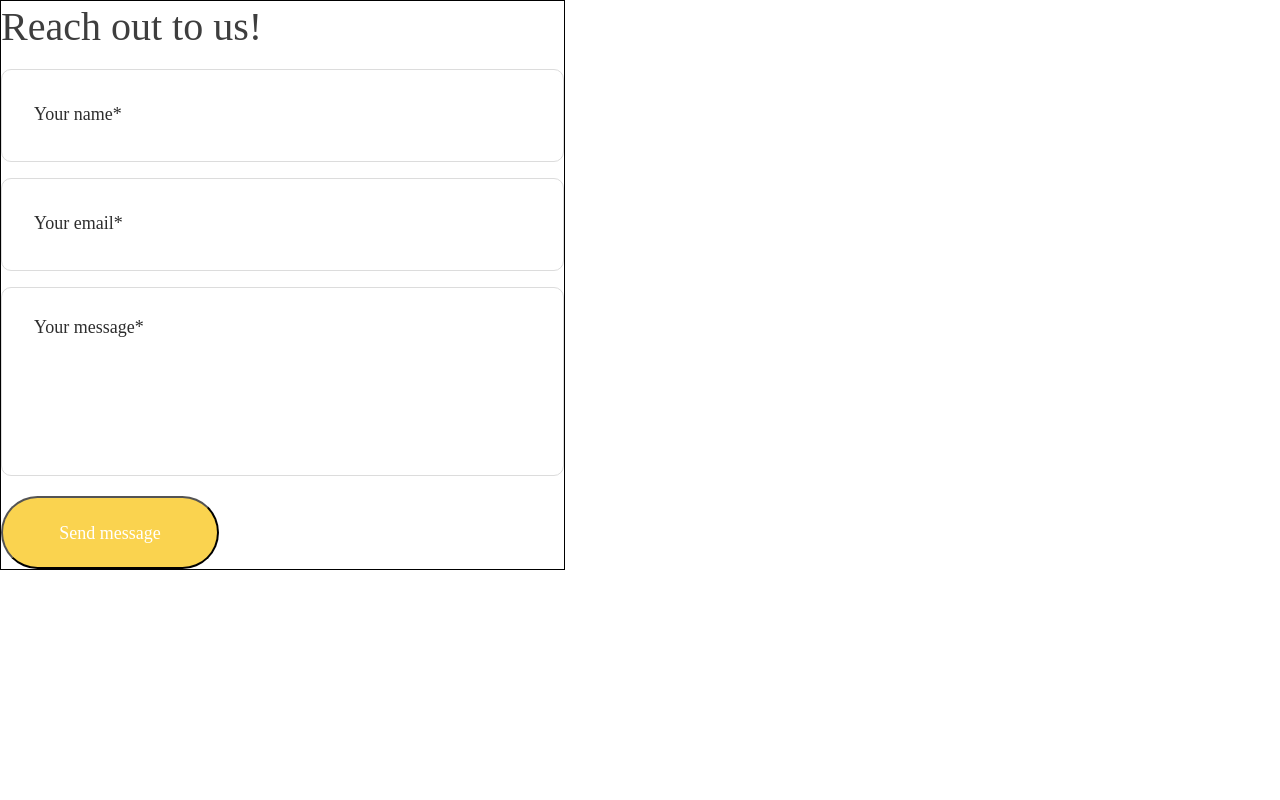
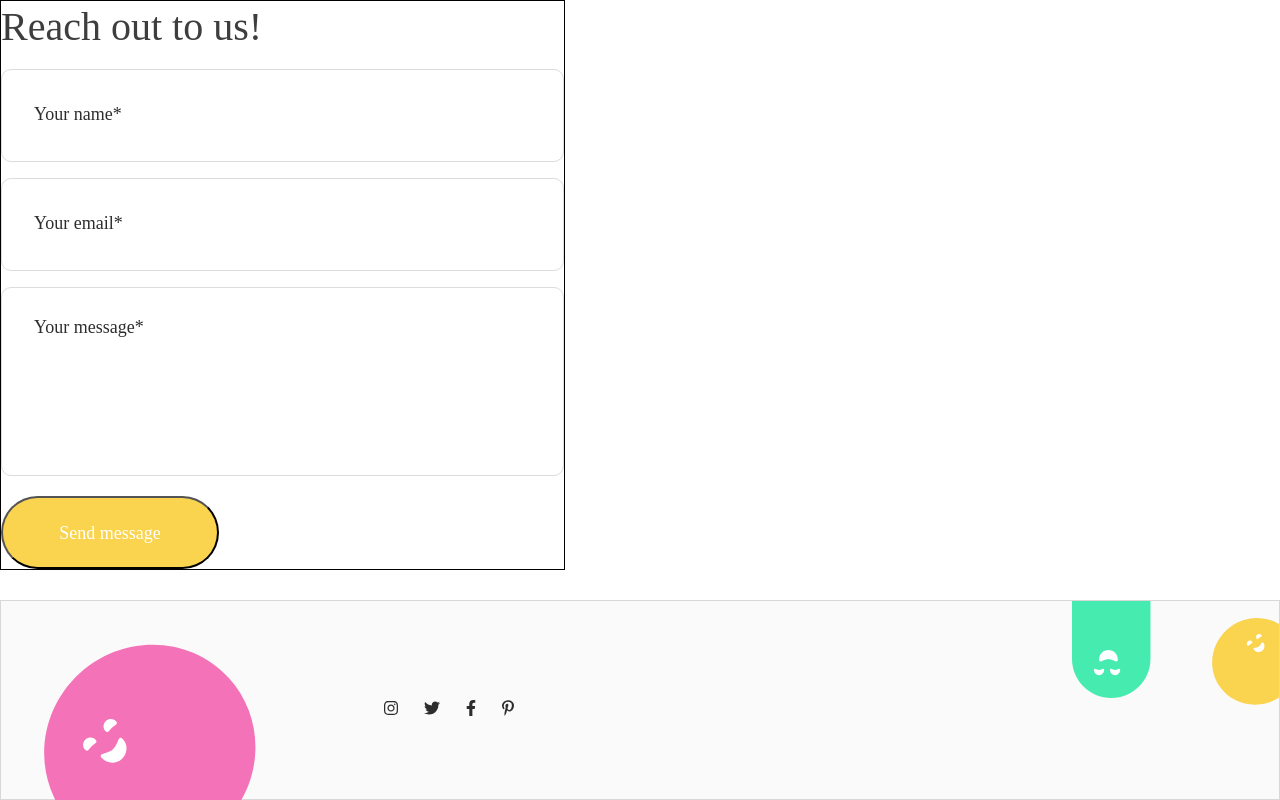
Before and after one commit to menzheha-maksym/zenbit-client-test-task, a React (Create React App) app: page / in a window 1280 px wide. Built offline with nearby package versions, Linux system fonts and the light colour scheme.

Commit message:
add footer

```diff
--- a/package.json
+++ b/package.json
@@ -3,6 +3,10 @@
   "version": "0.1.0",
   "private": true,
   "dependencies": {
+    "@fortawesome/fontawesome-svg-core": "^1.2.36",
+    "@fortawesome/free-brands-svg-icons": "^5.15.4",
+    "@fortawesome/free-solid-svg-icons": "^5.15.4",
+    "@fortawesome/react-fontawesome": "^0.1.16",
     "@testing-library/jest-dom": "^5.16.1",
     "@testing-library/react": "^12.1.2",
     "@testing-library/user-event": "^13.5.0",
--- /dev/null
+++ b/src/components/Footer.tsx
@@ -0,0 +1,85 @@
+import { faFacebookF, faInstagram, faPinterestP, faTwitter } from "@fortawesome/free-brands-svg-icons";
+import { FontAwesomeIcon } from "@fortawesome/react-fontawesome";
+import React from "react";
+import styled from 'styled-components';
+
+
+const Div = styled.div`
+    width: 100%;
+    height: 200px;
+
+    position: fixed;
+    left: 0;
+    bottom: 0;
+
+    background: #FAFAFA;
+    border: 1px solid #D8D8D8;
+    box-sizing: border-box;
+`
+
+const IconContainer = styled.div`
+    width: 130px;
+
+    position: absolute;
+    top: 50%;
+    left: 30%;
+
+    display: flex;
+    justify-content: space-between;
+`
+
+const StyledFontAwesomeIcon = styled(FontAwesomeIcon)`
+    color: #2D2D2D;
+`
+
+const PurpleCircle = styled.svg`
+    position: absolute;
+`
+
+const YellowCircle = styled.svg`
+    position: absolute;
+    right: 0;
+`
+
+const GreenIdk = styled.svg`
+    position: absolute;
+    right: 10%;
+`
+
+
+export const Footer: React.FC<{}> = ({ }) => {
+
+
+    return (
+        <>
+            <Div>
+                <PurpleCircle />
+                <IconContainer>
+                    <StyledFontAwesomeIcon icon={faInstagram} />
+                    <StyledFontAwesomeIcon icon={faTwitter} />
+                    <StyledFontAwesomeIcon icon={faFacebookF} />
+                    <StyledFontAwesomeIcon icon={faPinterestP} />
+                </IconContainer>
+                <PurpleCircle width="398" height="238" fill="none" xmlns="http://www.w3.org/2000/svg">
+                    <path d="M218.884 225.942C175.22 265.761 108.448 263.637 69.745 221.198C31.0418 178.758 35.0633 112.073 78.7274 72.2535C122.391 32.4338 189.163 34.5579 227.867 76.9977C266.57 119.438 262.548 186.122 218.884 225.942Z" fill="#F472B7" />
+                    <path d="M104.344 129.984C106.961 132.853 108.006 129.478 110.957 126.787C113.909 124.095 117.654 123.11 115.033 120.236C112.412 117.362 107.903 117.223 104.951 119.915C101.995 122.602 101.723 127.11 104.344 129.984Z" fill="white" />
+                    <path d="M83.9197 148.61C86.536 151.479 87.5813 148.105 90.5329 145.413C93.4845 142.721 97.2297 141.736 94.6088 138.862C91.9878 135.988 87.4786 135.85 84.527 138.541C81.5707 141.228 81.2988 145.736 83.9197 148.61Z" fill="white" />
+                    <path d="M101.157 157.316C106.268 162.92 115.087 163.201 120.853 157.942C126.62 152.684 127.151 143.876 122.04 138.272C116.929 132.667 117.72 142.925 111.953 148.183C106.187 153.442 96.0461 151.711 101.157 157.316Z" fill="white" />
+                </PurpleCircle>
+                <YellowCircle width="84" height="121" viewBox="0 0 84 121" fill="none" xmlns="http://www.w3.org/2000/svg">
+                    <path d="M85.6544 95.4833C105.586 81.4273 110.668 54.3283 97.0059 34.9559C83.344 15.5835 56.1114 11.2738 36.1802 25.3298C16.249 39.3859 11.1668 66.4849 24.8287 85.8573C38.4906 105.23 65.7232 109.539 85.6544 95.4833Z" fill="#FAD34F" />
+                    <path d="M57.1683 40.788C58.0918 42.0975 56.639 42.2187 55.2917 43.1688C53.9444 44.119 53.2143 45.5408 52.2891 44.2289C51.3639 42.917 51.7092 41.0874 53.0565 40.1372C54.4021 39.1847 56.2431 39.4761 57.1683 40.788Z" fill="white" />
+                    <path d="M66.4913 34.2131C67.4148 35.5226 65.962 35.6438 64.6147 36.594C63.2674 37.5441 62.5373 38.9659 61.6121 37.654C60.6869 36.3422 61.0322 34.5125 62.3795 33.5624C63.7251 32.6099 65.5661 32.9012 66.4913 34.2131Z" fill="white" />
+                    <path d="M68.467 41.9342C70.2711 44.4925 69.5999 48.0717 66.9678 49.9279C64.3358 51.7841 60.7389 51.2149 58.9348 48.6566C57.1306 46.0983 61.1942 47.3293 63.8262 45.4731C66.4583 43.6169 66.6628 39.376 68.467 41.9342Z" fill="white" />
+                </YellowCircle>
+                <GreenIdk width="79" height="97" viewBox="0 0 79 97" fill="none" xmlns="http://www.w3.org/2000/svg">
+                    <path d="M78.465 57.7675C78.465 79.435 60.9 97 39.2325 97C17.565 97 0 79.435 0 57.7675V0H78.465V57.7675Z" fill="#46EBB0" />
+                    <path d="M38.0118 69.05C38.0118 66.241 40.2899 69.05 43.1016 69.05C45.9106 69.05 48.1913 66.241 48.1913 69.05C48.1913 71.8591 45.9132 74.1398 43.1016 74.1398C40.2899 74.1398 38.0118 71.8617 38.0118 69.05Z" fill="white" />
+                    <path d="M21.9868 69.05C21.9868 66.241 24.2649 69.05 27.0766 69.05C29.8856 69.05 32.1663 66.241 32.1663 69.05C32.1663 71.8591 29.8882 74.1398 27.0766 74.1398C24.2649 74.1398 21.9868 71.8617 21.9868 69.05Z" fill="white" />
+                    <path d="M27.0872 58.2664C27.0872 53.0982 31.2772 48.9108 36.4428 48.9108C41.6084 48.9108 45.7985 53.1008 45.7985 58.2664C45.7985 63.4321 41.6084 57.9055 36.4428 57.9055C31.2772 57.9055 27.0872 63.4321 27.0872 58.2664Z" fill="white" />
+                </GreenIdk>
+
+            </Div>
+        </>
+    )
+}
--- a/src/pages/Contact.tsx
+++ b/src/pages/Contact.tsx
@@ -1,6 +1,7 @@
 import React from "react";
 import styled from "styled-components";
 import { ContactInputGroup } from "../components/ContactInputGroup";
+import { Footer } from "../components/Footer";
 
 const StyledContactInputGroup = styled(ContactInputGroup)`
 
@@ -14,6 +15,7 @@ const Contact: React.FC<{}> = ({ }) => {
         <>
             <StyledContactInputGroup />
             {/* <ContactInputGroup /> */}
+            <Footer/>
         </>
     )
 }
```
Also changed, not shown: 1 other file (tests, documents, lock files or other folders).
